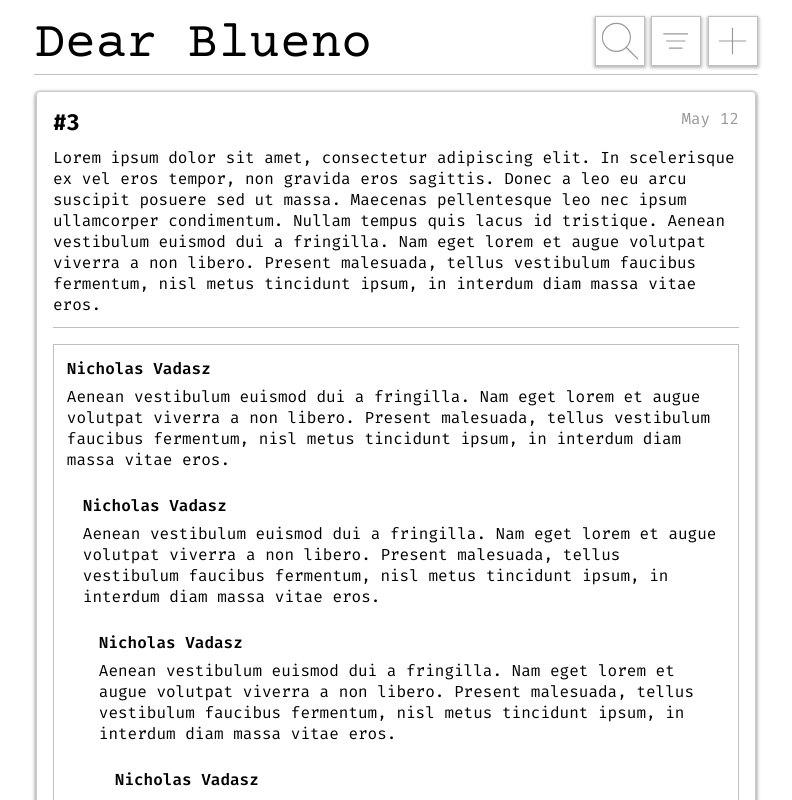
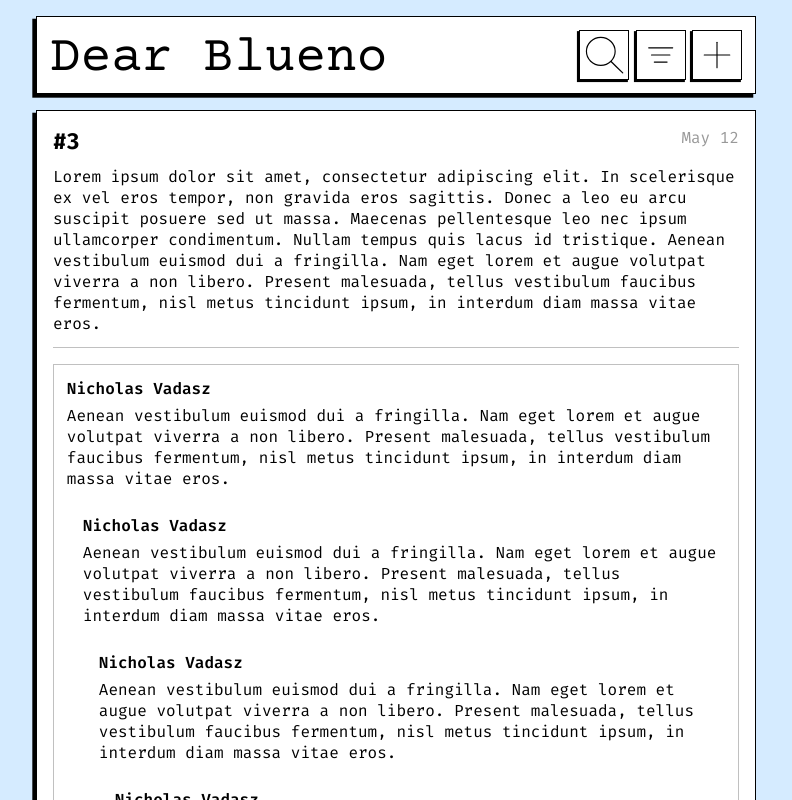
Before and after one commit to Dear-Blueno/dearblueno, a React (Create React App) app in the folder client/: page / in a window 1280 px wide. Shown: the top 800 px of the page, without its empty margins (244-1036 px from the left). Built offline with nearby package versions, Linux system fonts and the light colour scheme.

Commit message:
brutalist styling

```diff
--- a/client/public/index.html
+++ b/client/public/index.html
@@ -4,7 +4,7 @@
     <meta charset="utf-8" />
     <link rel="icon" href="%PUBLIC_URL%/favicon.ico" />
     <meta name="viewport" content="width=device-width, initial-scale=1" />
-    <meta name="theme-color" content="#ffffff" />
+    <meta name="theme-color" content="#d5ebff" />
     <meta
       name="description"
       content="Dear Blueno"
--- a/client/src/components/feed/post/Post.css
+++ b/client/src/components/feed/post/Post.css
@@ -2,10 +2,9 @@
   width: 100%;
   margin-bottom: 1rem;
   padding: 1rem;
-  border-radius: 0.25rem;
   background-color: #ffffff;
   /* box-shadow: 0 0rem 0.2rem 0.2rem rgba(0, 0, 0, 0.2); */
-  box-shadow: 0 0.1rem 0.2rem 0.1rem rgba(0, 0, 0, 0.3);
-  border: 1px solid #cacaca;
+  box-shadow: -0.2rem 0.2rem 0rem 0.03rem rgba(0, 0, 0, 1);
+  border: 0.1rem solid rgba(0, 0, 0, 1);
   box-sizing: border-box;
 }
--- a/client/src/components/header/Header.css
+++ b/client/src/components/header/Header.css
@@ -1,12 +1,15 @@
 .Header {
-  border-bottom: 0.02rem solid #c0c0c0;
   margin-top: 1rem;
   margin-bottom: 1rem;
-  padding: 0;
-  background-color: #ffffff;
-  width: 45.2rem;
+  padding: 0.8rem;
+  width: 45rem;
   margin-left: auto;
   margin-right: auto;
+  background-color: white;
+  box-sizing: border-box;
+  height: 4.9rem;
+  box-shadow: -0.2rem 0.2rem 0rem 0.03rem rgba(0, 0, 0, 1);
+  border: 0.1rem solid rgba(0, 0, 0, 1);
 }
 
 #HeaderText {
@@ -15,4 +18,6 @@
   font-size: 3.2rem;
   width: fit-content;
   display: inline-block;
+  margin: 0;
+  vertical-align: middle;
 }
--- a/client/src/components/header/HeaderButton.css
+++ b/client/src/components/header/HeaderButton.css
@@ -3,10 +3,11 @@
   right: 0.2rem;
   width: 3rem;
   height: 3rem;
-  border: 0.02rem solid #c0c0c0;
-  box-shadow: 0 0.1rem 0.2rem 0.05rem rgba(0, 0, 0, 0.3);
+  border: 0.1rem solid rgba(0, 0, 0, 1);
+  box-shadow: -0.1rem 0.1rem 0rem 0.03rem rgba(0, 0, 0, 1);
   float: right;
   margin-left: 0.4rem;
+  background-color: white;
 }
 
 .HeaderButtonImage {
@@ -14,5 +15,4 @@
   height: 80%;
   margin-top: 10%;
   margin-left: 10%;
-  opacity: 0.4;
 }
--- a/client/src/index.css
+++ b/client/src/index.css
@@ -9,4 +9,5 @@ body {
   -webkit-font-smoothing: antialiased;
   -moz-osx-font-smoothing: grayscale;
   font-size: 1rem;
+  background-color: #d5ebff;
 }
```
